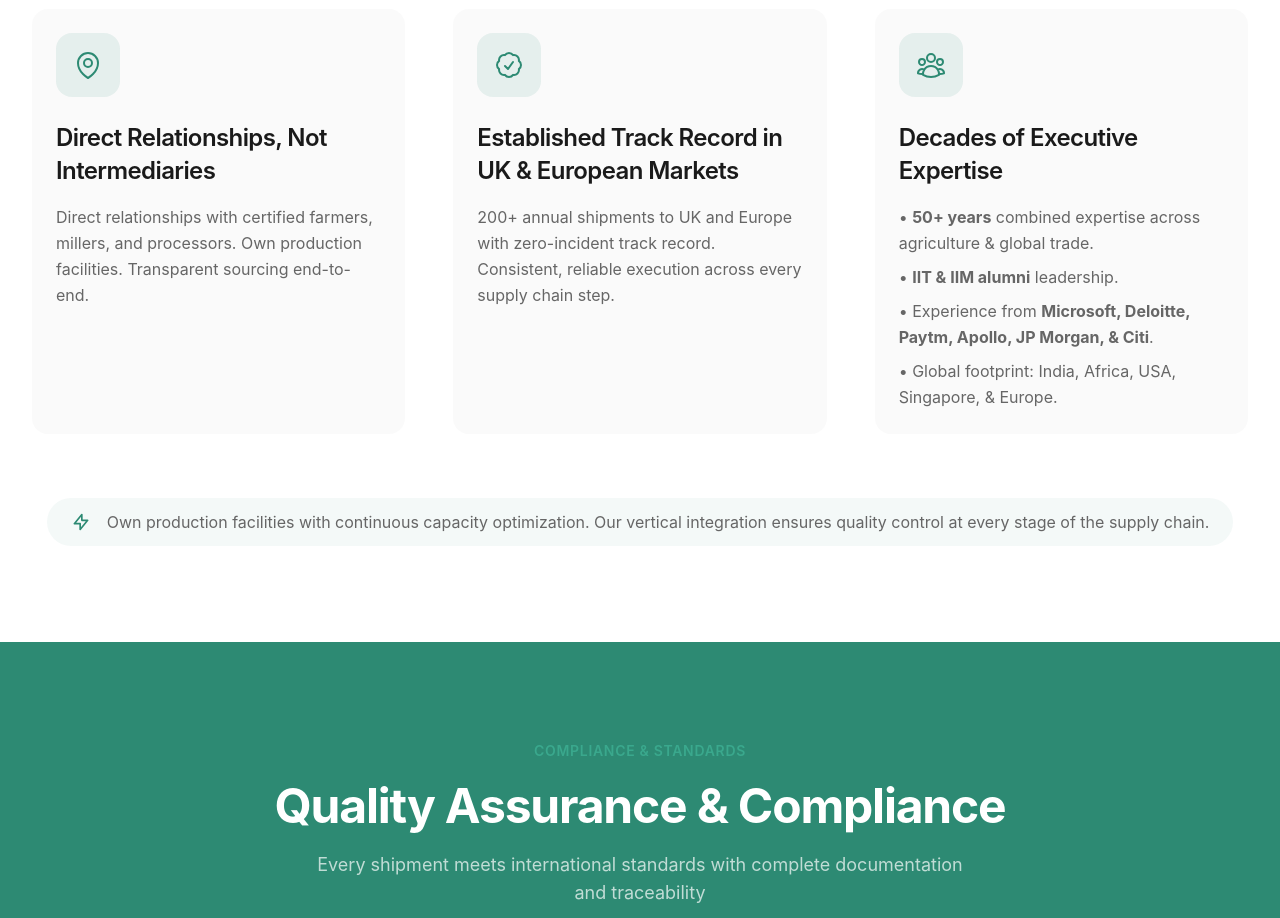
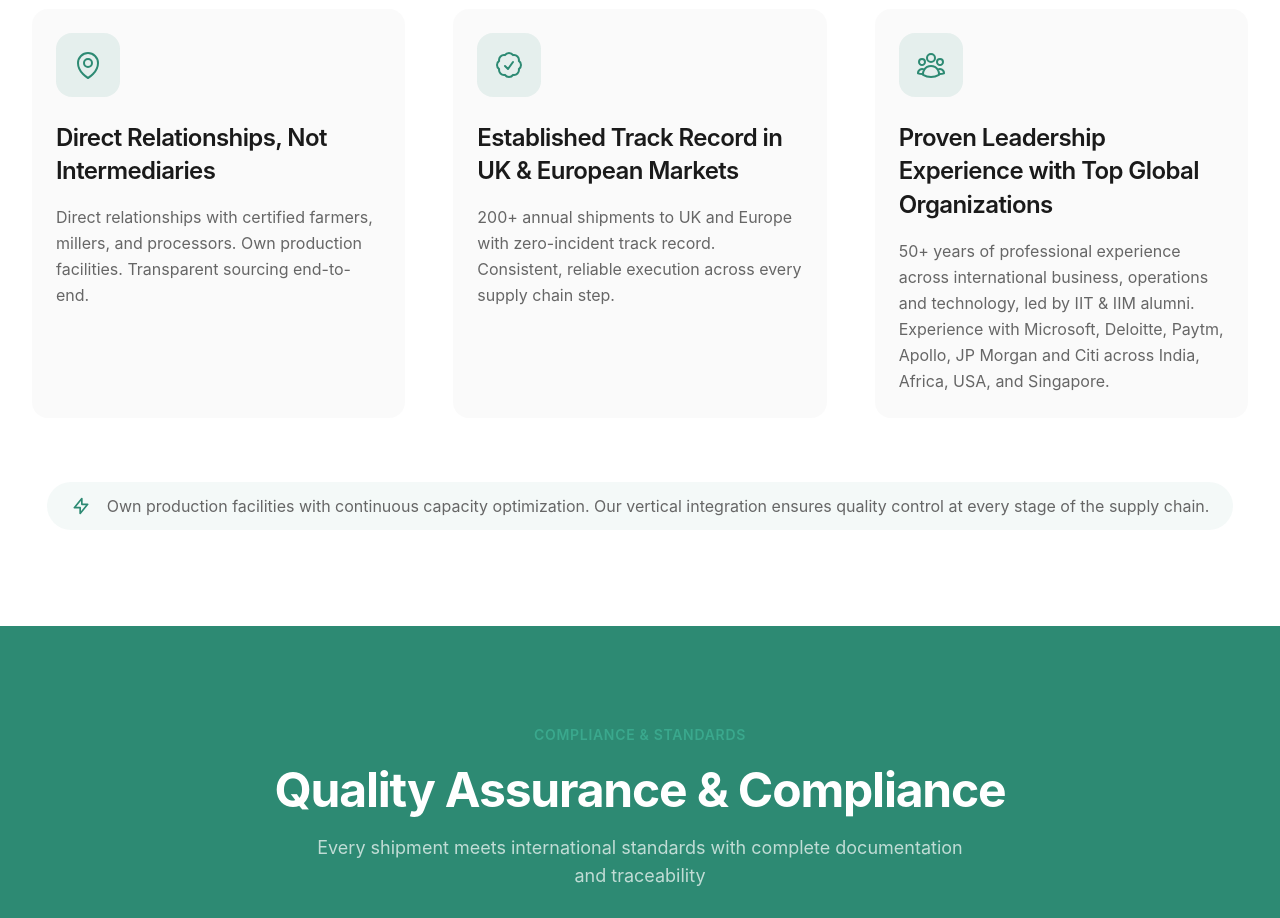
Before and after one commit to mgai2025/WebsitePF, a Next.js app: page / in a window 1280 px wide. Shown: the part 2800-3718 px from the top of the page. Built offline with nearby package versions, Linux system fonts and the light colour scheme; no server answers.

Commit message:
Update third pillar content in WhyUs section

```diff
--- a/src/components/sections/WhyUs.jsx
+++ b/src/components/sections/WhyUs.jsx
@@ -24,15 +24,8 @@ const pillars = [
                 <path strokeLinecap="round" strokeLinejoin="round" d="M18 18.72a9.094 9.094 0 003.741-.479 3 3 0 00-4.682-2.72m.94 3.198l.001.031c0 .225-.012.447-.037.666A11.944 11.944 0 0112 21c-2.17 0-4.207-.576-5.963-1.584A6.062 6.062 0 016 18.719m12 0a5.971 5.971 0 00-.941-3.197m0 0A5.995 5.995 0 0012 12.75a5.995 5.995 0 00-5.058 2.772m0 0a3 3 0 00-4.681 2.72 8.986 8.986 0 003.74.477m.94-3.197a5.971 5.971 0 00-.94 3.197M15 6.75a3 3 0 11-6 0 3 3 0 016 0zm6 3a2.25 2.25 0 11-4.5 0 2.25 2.25 0 014.5 0zm-13.5 0a2.25 2.25 0 11-4.5 0 2.25 2.25 0 014.5 0z" />
             </svg>
         ),
-        headline: 'Decades of Executive Expertise',
-        description: (
-            <ul className="text-left space-y-2 mt-2">
-                <li>• <strong>50+ years</strong> combined expertise across agriculture & global trade.</li>
-                <li>• <strong>IIT & IIM alumni</strong> leadership.</li>
-                <li>• Experience from <strong>Microsoft, Deloitte, Paytm, Apollo, JP Morgan, & Citi</strong>.</li>
-                <li>• Global footprint: India, Africa, USA, Singapore, & Europe.</li>
-            </ul>
-        ),
+        headline: 'Proven Leadership Experience with Top Global Organizations',
+        description: '50+ years of professional experience across international business, operations and technology, led by IIT & IIM alumni. Experience with Microsoft, Deloitte, Paytm, Apollo, JP Morgan and Citi across India, Africa, USA, and Singapore.',
     },
 ]
 
```
